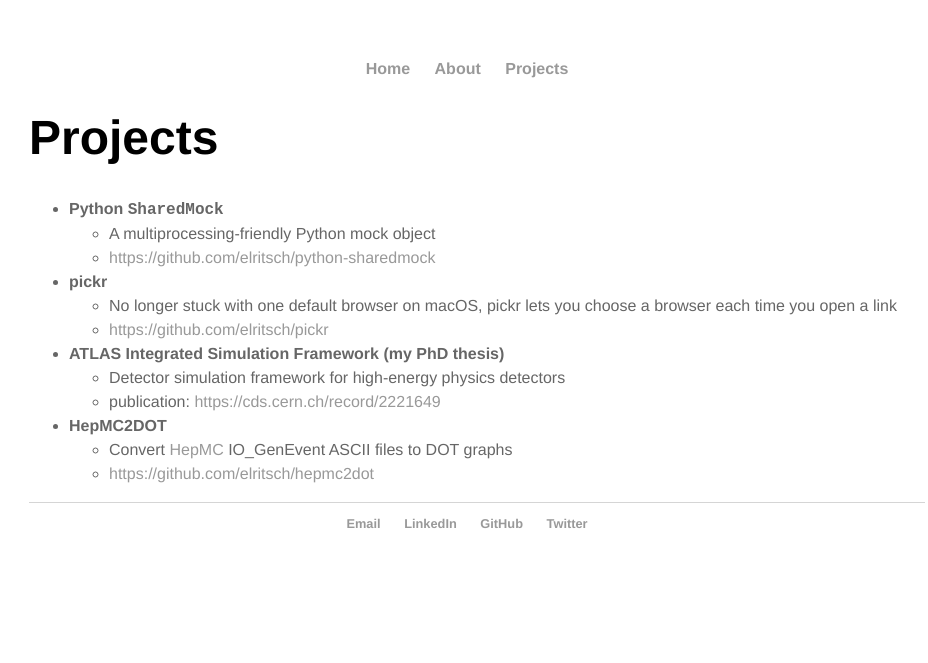
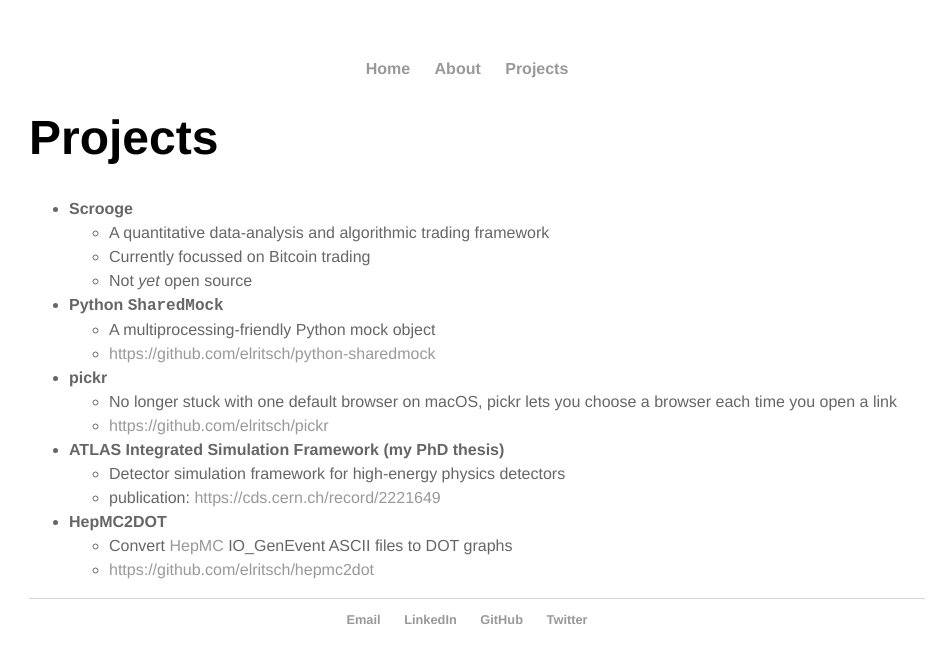
Before and after one commit to elritsch/elritsch.github.io, a Jekyll site: the page built from projects.md, in a window 1280 px wide. Shown: the top 663 px of the page, without its empty margins (163-1091 px from the left). Built offline with Jekyll 4.4.1, drawn with Linux system fonts in a browser that asks for light colours.

Commit message:
Add scrooge project

```diff
--- a/projects.md
+++ b/projects.md
@@ -5,6 +5,11 @@
 
 Projects
 ========
+
+* **Scrooge**
+  - A quantitative data-analysis and algorithmic trading framework
+  - Currently focussed on Bitcoin trading
+  - Not *yet* open source
 
 * **Python `SharedMock`**
   - A multiprocessing-friendly Python mock object
```
